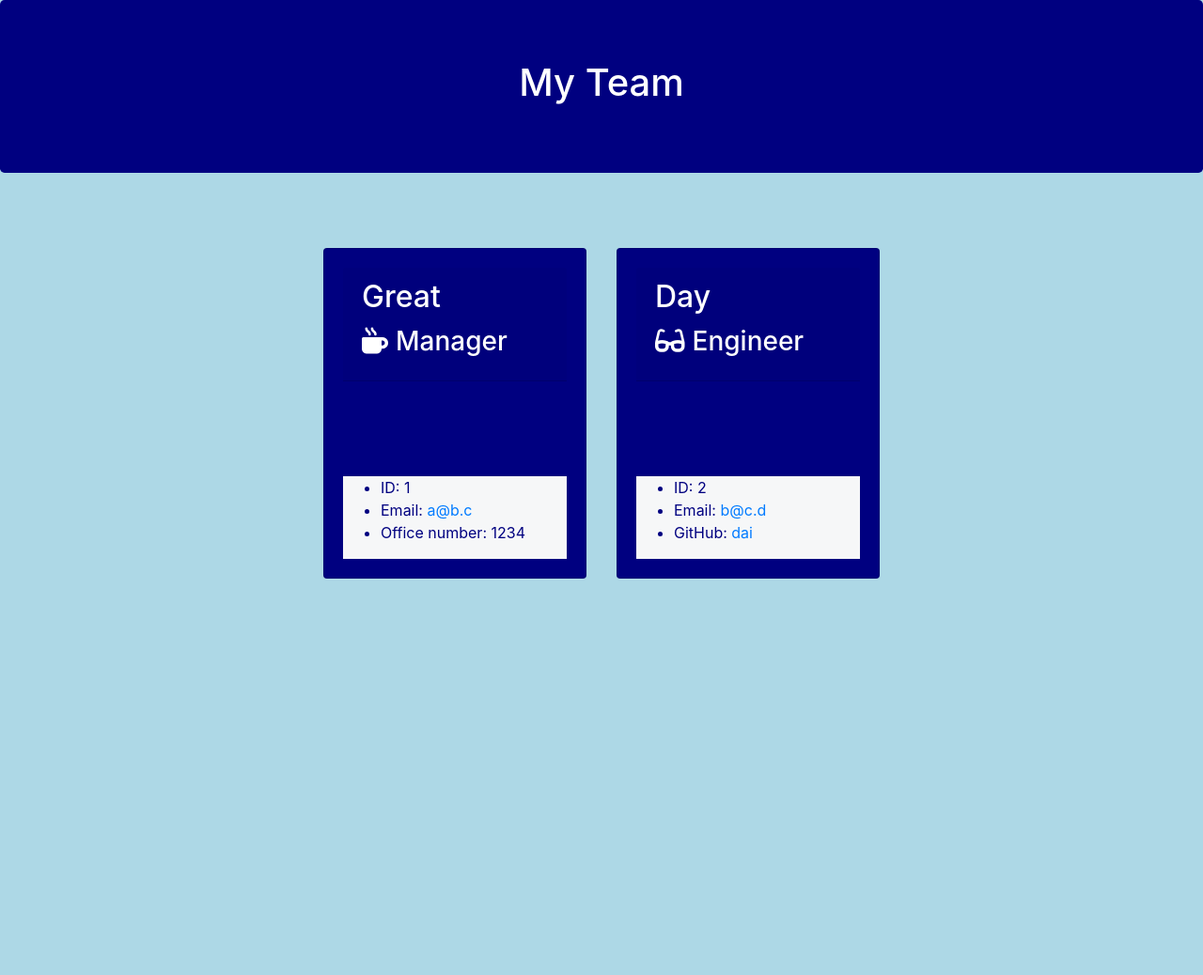
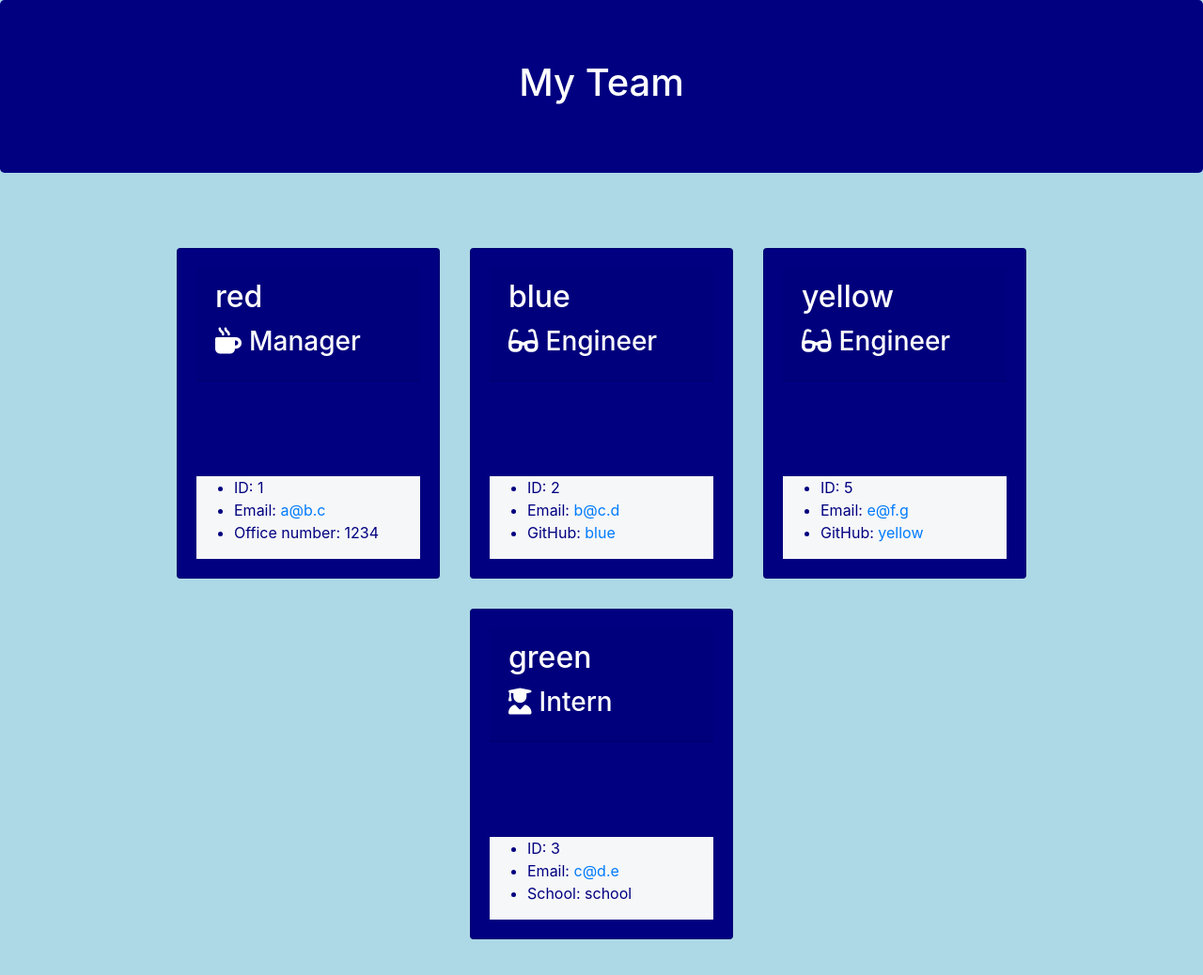
Before and after one commit to anirud314/teamprofilebuilder, a website: page dist/team.html in a window 1280 px wide. Shown: the whole page at 94% size. Before the commit the page ends 800 px from the top, so only its background shows below. Drawn offline with nearby package versions, Linux system fonts and the light colour scheme.

Commit message:
Finished documentation

```diff
--- a/dist/team.html
+++ b/dist/team.html
@@ -24,7 +24,7 @@
 
     <div class= "card profile">
         <div class= "card-header">
-            <h2 class= "card-title">Great</h2>
+            <h2 class= "card-title">red</h2>
             <h3 class= "card-title"><i class= "fas fa-mug-hot mr-2"></i>Manager</h3>
         </div>
         <div class="profile-details">
@@ -38,14 +38,42 @@
 
     <div class="card profile">
         <div class="card-header">
-            <h2 class="card-title">Day</h2>
+            <h2 class="card-title">blue</h2>
             <h3 class="card-title"><i class="fas fa-glasses mr-2"></i>Engineer</h3>
         </div>
         <div class="profile-details">
             <ul class="bio">
                 <li class="bio-item">ID: 2</li>
                 <li class="bio-item">Email: <a href="mailto:b@c.d">b@c.d</a></li>
-                <li class="bio-item">GitHub: <a href="https://github.com/dai" target="_blank" rel="noopener noreferrer">dai</a></li>
+                <li class="bio-item">GitHub: <a href="https://github.com/blue" target="_blank" rel="noopener noreferrer">blue</a></li>
+            </ul>
+        </div>
+    </div>
+
+    <div class="card profile">
+        <div class="card-header">
+            <h2 class="card-title">yellow</h2>
+            <h3 class="card-title"><i class="fas fa-glasses mr-2"></i>Engineer</h3>
+        </div>
+        <div class="profile-details">
+            <ul class="bio">
+                <li class="bio-item">ID: 5</li>
+                <li class="bio-item">Email: <a href="mailto:e@f.g">e@f.g</a></li>
+                <li class="bio-item">GitHub: <a href="https://github.com/yellow" target="_blank" rel="noopener noreferrer">yellow</a></li>
+            </ul>
+        </div>
+    </div>
+
+    <div class="card profile">
+        <div class="card-header">
+            <h2 class="card-title">green</h2>
+            <h3 class="card-title"><i class="fas fa-user-graduate mr-2"></i>Intern</h3>
+        </div>
+        <div class="profile-details">
+            <ul class="bio">
+                <li class="bio-item">ID: 3</li>
+                <li class="bio-item">Email: <a href="mailto:c@d.e">c@d.e</a></li>
+                <li class="bio-item">School: school</li>
             </ul>
         </div>
     </div>
```
Also changed, not shown: Assets/projectSS.JPG (added), README.md, 2 other files.
